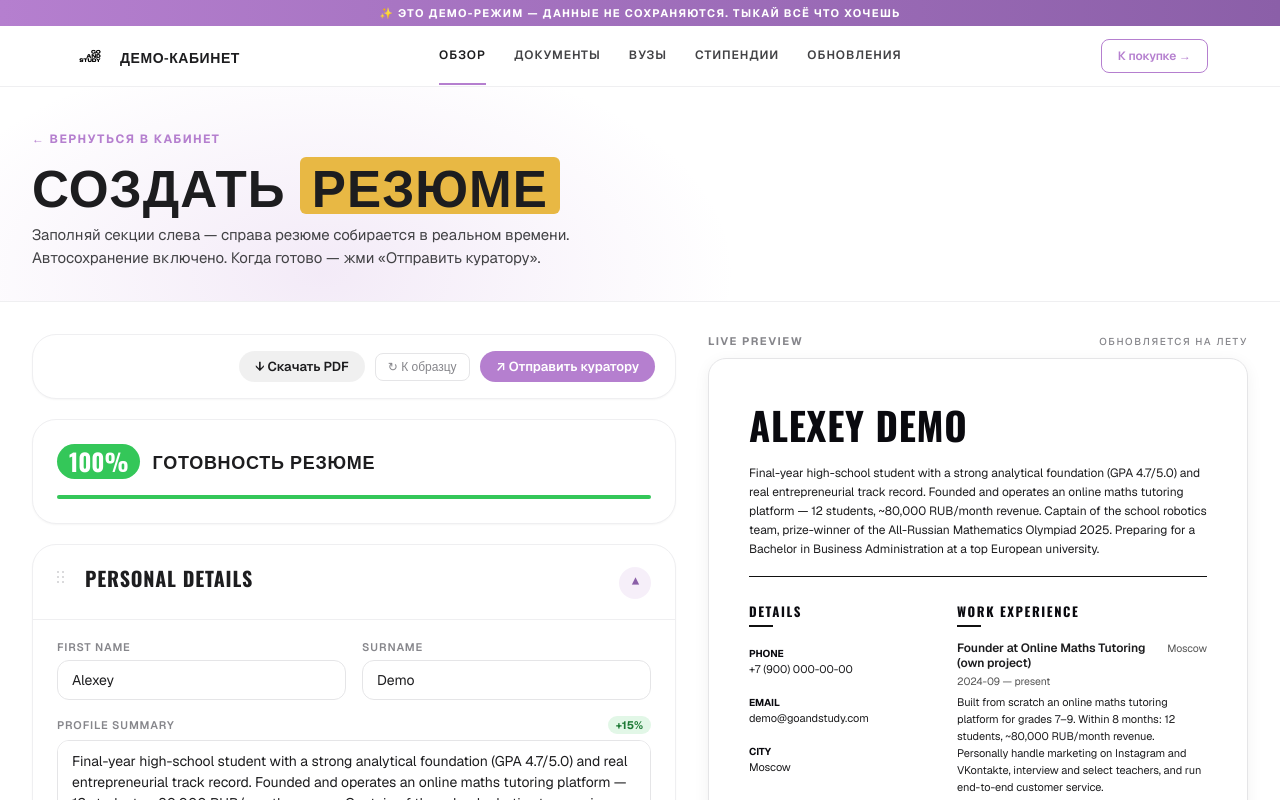
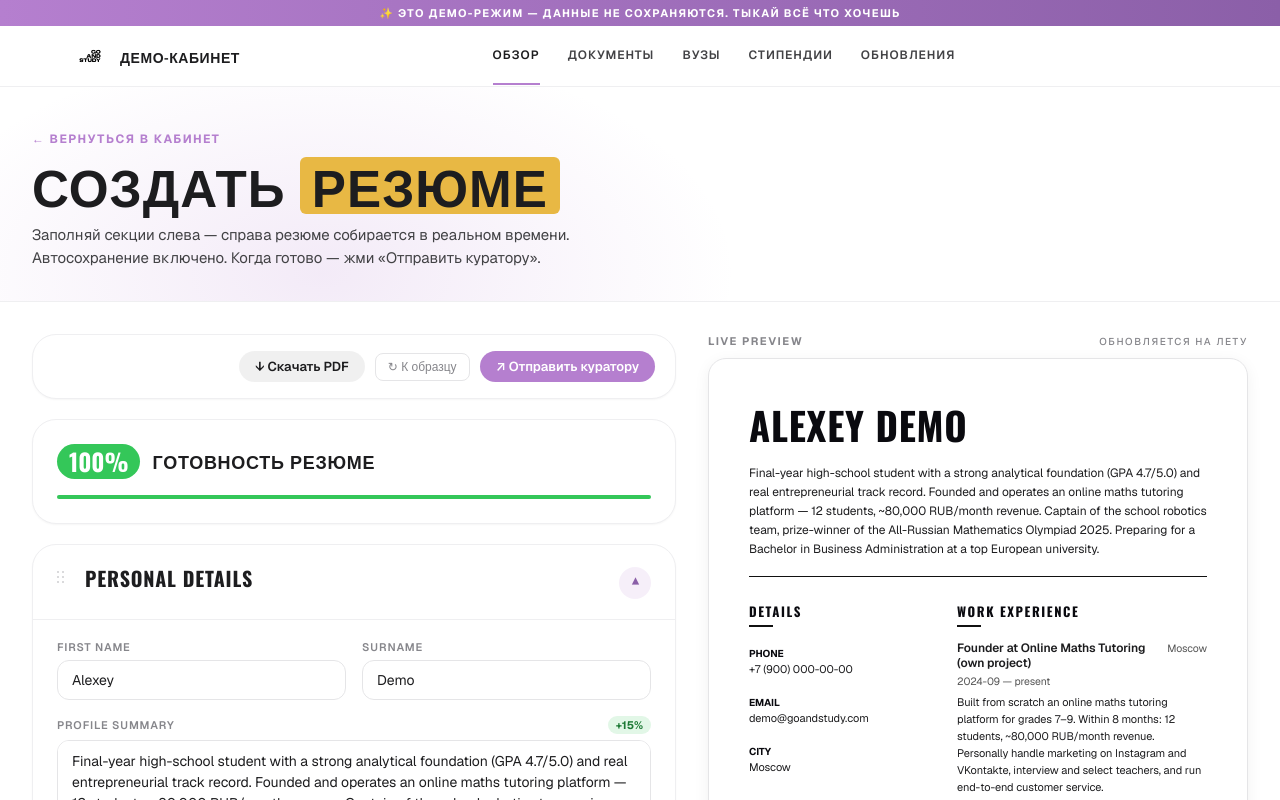
Before and after one commit to pkhakhalov-png/goandstudy-crm, a Next.js app: page /demo/resume in a window 1280 px wide. Shown: the top 800 px of the page. Built offline with nearby package versions, Linux system fonts and the light colour scheme.

Commit message:
fix(demo): убрал кнопку «К покупке →» из топ-навигации — пакеты теперь внизу страницы
Co-Authored-By: Claude Opus 4.7 (1M context) <noreply@anthropic.com>

```diff
--- a/app/demo/DemoTopNav.tsx
+++ b/app/demo/DemoTopNav.tsx
@@ -67,17 +67,8 @@ export function DemoTopNav({ activePage = 'home' }: Props) {
           ))}
         </div>
 
-        <Link
-          href="/login"
-          style={{
-            fontSize: 12, fontWeight: 600,
-            color: 'var(--ds-purple)', textDecoration: 'none',
-            padding: '8px 16px', border: '1px solid var(--ds-purple)',
-            borderRadius: 8,
-          }}
-        >
-          К покупке →
-        </Link>
+        <div />
+
       </div>
     </nav>
   )
```
